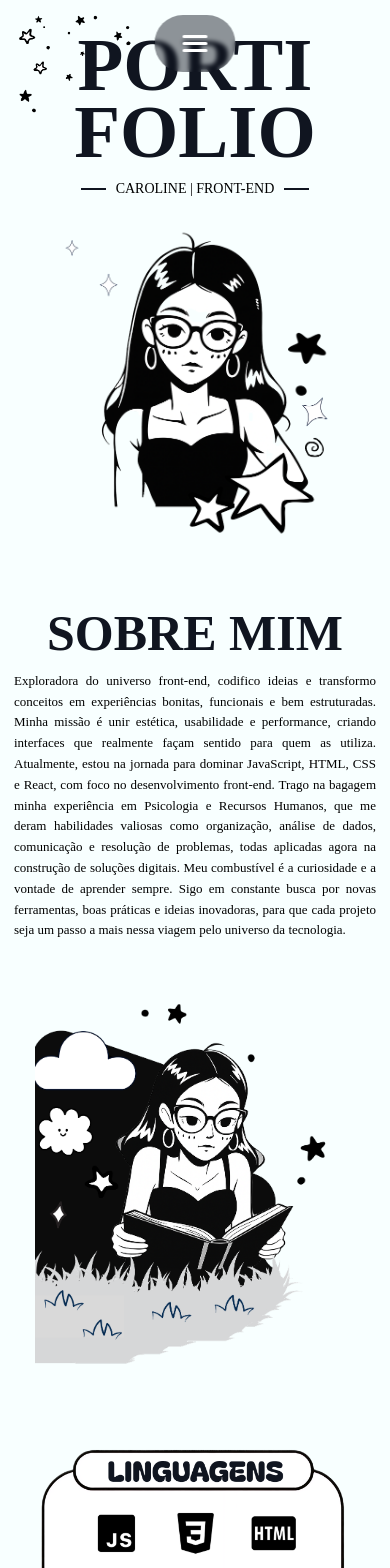
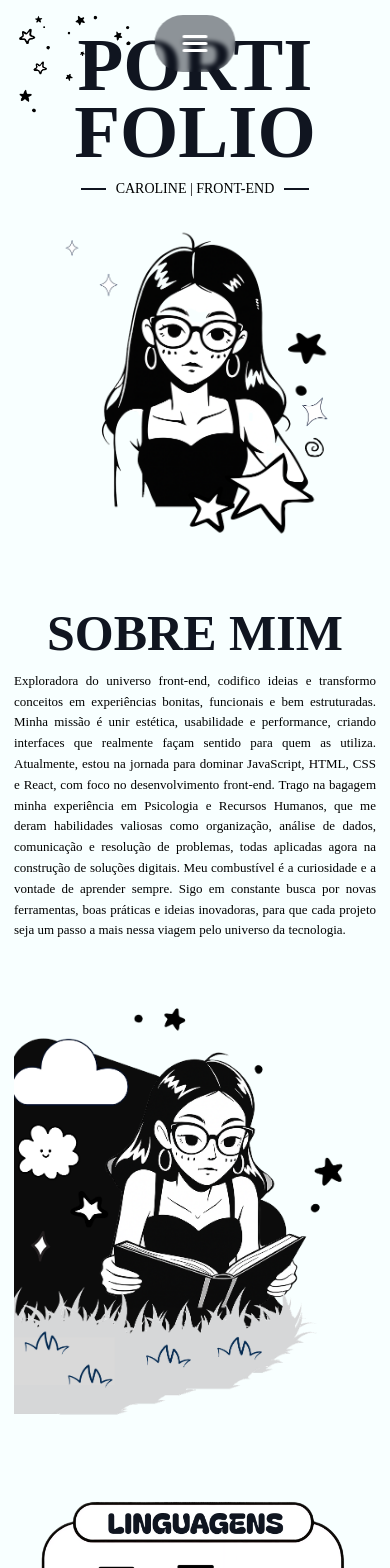
Before and after one commit to carolinecastor/portifolio, a React (Vite) app: page / in a window 390 px wide. Shown: the top 1568 px of the page. Built offline with nearby package versions, Linux system fonts and the light colour scheme; a web font is replaced by a local one.

Commit message:
Update image widths in sobremim.css for improved responsiveness across different screen sizes.

```diff
--- a/src/components/sobremim.css
+++ b/src/components/sobremim.css
@@ -123,7 +123,7 @@
     }
 
     .personagem2-img {
-        width: 450px;
+        width: 80%;
     }
 
     .section-sobremim-container p {
@@ -142,7 +142,7 @@
     }
 
     .personagem2-img {
-        width: 380px;
+        width: 100%;
     }
 
     .section-sobremim-container p {
@@ -161,7 +161,7 @@
     }
 
     .personagem2-img {
-        width: 320px;
+        width: 100%;
     }
 
     .section-sobremim-container p {
```
